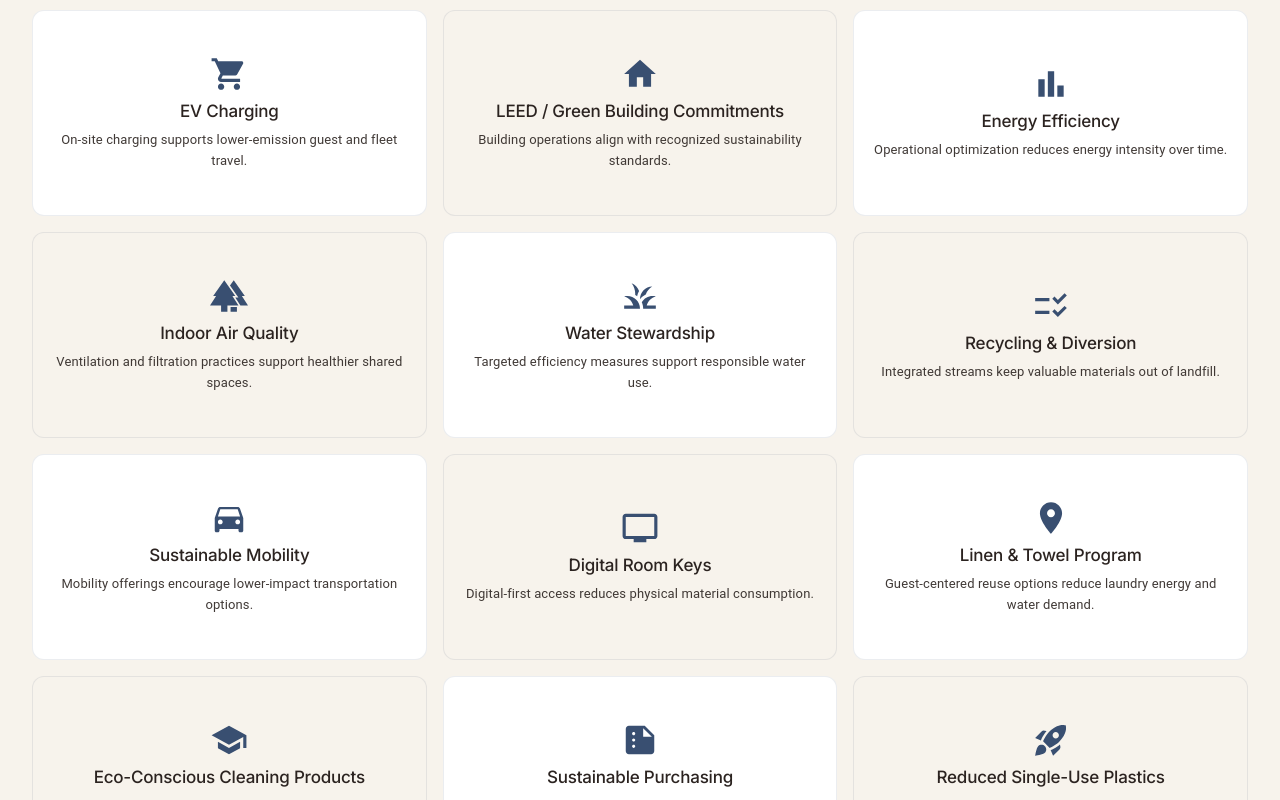
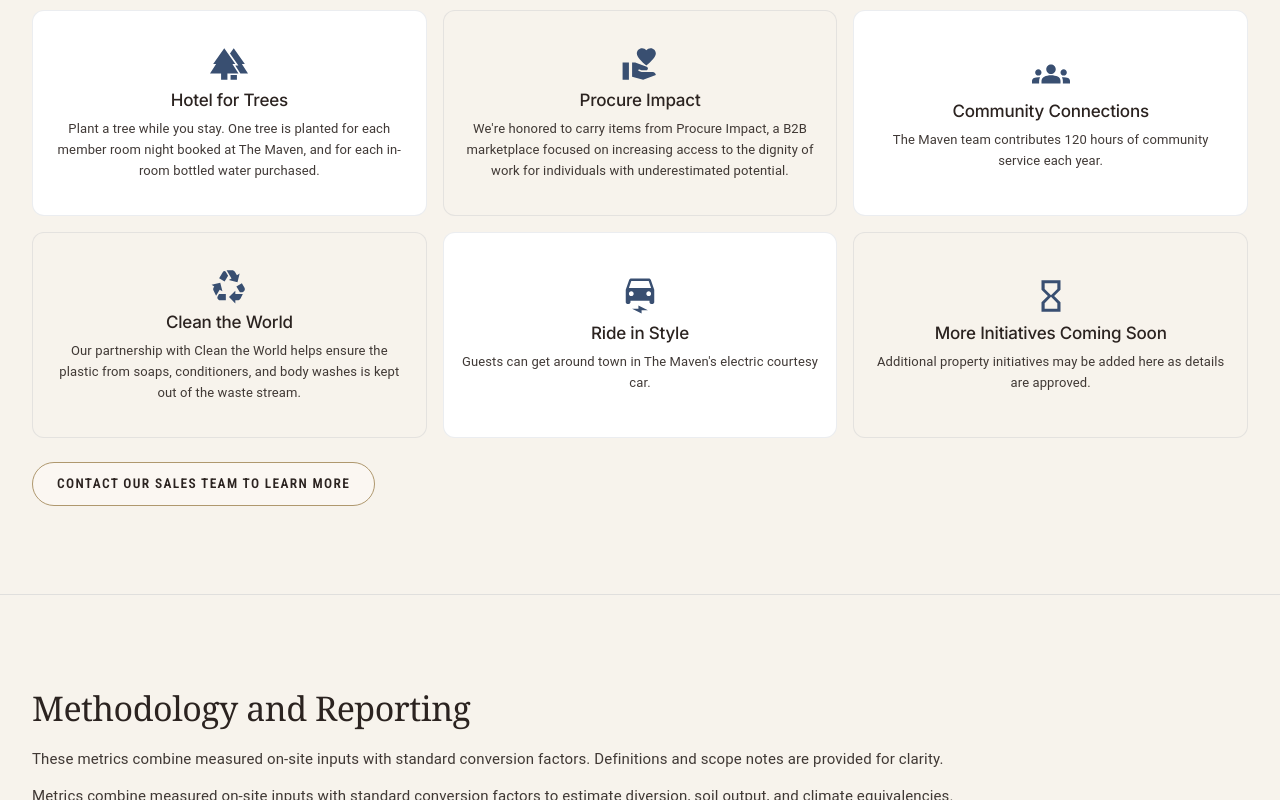
Before and after one commit to joerose99/susweb-rcc, a React (Create React App) app: page / in a window 1280 px wide. Shown: the part 6900-7700 px from the top of the page. Built offline with nearby package versions, Linux system fonts and the light colour scheme; a web font is replaced by a local one.

Commit message:
upated additional sustainability initiatives

```diff
--- a/src/pages/CircularFoodSystems/CircularFoodSystems.jsx
+++ b/src/pages/CircularFoodSystems/CircularFoodSystems.jsx
@@ -3,17 +3,14 @@
 import Typography from '@mui/material/Typography';
 import Button from '@mui/material/Button';
 import LocalGroceryStoreIcon from '@mui/icons-material/LocalGroceryStore';
-import HomeIcon from '@mui/icons-material/Home';
-import BarChartIcon from '@mui/icons-material/BarChart';
-import SchoolIcon from '@mui/icons-material/School';
-import DirectionsCarIcon from '@mui/icons-material/DirectionsCar';
-import TvIcon from '@mui/icons-material/Tv';
-import ChecklistRtlIcon from '@mui/icons-material/ChecklistRtl';
-import RocketLaunchIcon from '@mui/icons-material/RocketLaunch';
 import PlaceIcon from '@mui/icons-material/Place';
-import SummarizeIcon from '@mui/icons-material/Summarize';
 import ForestIcon from '@mui/icons-material/Forest';
 import GrassIcon from '@mui/icons-material/Grass';
+import VolunteerActivismIcon from '@mui/icons-material/VolunteerActivism';
+import GroupsIcon from '@mui/icons-material/Groups';
+import RecyclingIcon from '@mui/icons-material/Recycling';
+import ElectricCarIcon from '@mui/icons-material/ElectricCar';
+import HourglassEmptyIcon from '@mui/icons-material/HourglassEmpty';
 import ArrowForwardIcon from '@mui/icons-material/ArrowForward';
 import poweredByBioGreen from '../../assets/PoweredByBioGreen.svg';
 import biogreenHowItWorksLogo from '../../assets/biogreen-how-it-works.png';
@@ -151,64 +148,38 @@
 
 const initiatives = [
 	{
-		title: 'EV Charging',
-		description: 'On-site charging supports lower-emission guest and fleet travel.',
-		icon: LocalGroceryStoreIcon,
-	},
-	{
-		title: 'LEED / Green Building Commitments',
-		description: 'Building operations align with recognized sustainability standards.',
-		icon: HomeIcon,
-	},
-	{
-		title: 'Energy Efficiency',
-		description: 'Operational optimization reduces energy intensity over time.',
-		icon: BarChartIcon,
-	},
-	{
-		title: 'Indoor Air Quality',
-		description: 'Ventilation and filtration practices support healthier shared spaces.',
+		title: 'Hotel for Trees',
+		description:
+			'Plant a tree while you stay. One tree is planted for each member room night booked at The Maven, and for each in-room bottled water purchased.',
 		icon: ForestIcon,
 	},
 	{
-		title: 'Water Stewardship',
-		description: 'Targeted efficiency measures support responsible water use.',
-		icon: GrassIcon,
+		title: 'Procure Impact',
+		description:
+			"We're honored to carry items from Procure Impact, a B2B marketplace focused on increasing access to the dignity of work for individuals with underestimated potential.",
+		icon: VolunteerActivismIcon,
 	},
 	{
-		title: 'Recycling & Diversion',
-		description: 'Integrated streams keep valuable materials out of landfill.',
-		icon: ChecklistRtlIcon,
+		title: 'Community Connections',
+		description: 'The Maven team contributes 120 hours of community service each year.',
+		icon: GroupsIcon,
 	},
 	{
-		title: 'Sustainable Mobility',
-		description: 'Mobility offerings encourage lower-impact transportation options.',
-		icon: DirectionsCarIcon,
+		title: 'Clean the World',
+		description:
+			'Our partnership with Clean the World helps ensure the plastic from soaps, conditioners, and body washes is kept out of the waste stream.',
+		icon: RecyclingIcon,
 	},
 	{
-		title: 'Digital Room Keys',
-		description: 'Digital-first access reduces physical material consumption.',
-		icon: TvIcon,
+		title: 'Ride in Style',
+		description: "Guests can get around town in The Maven's electric courtesy car.",
+		icon: ElectricCarIcon,
 	},
 	{
-		title: 'Linen & Towel Program',
-		description: 'Guest-centered reuse options reduce laundry energy and water demand.',
-		icon: PlaceIcon,
-	},
-	{
-		title: 'Eco-Conscious Cleaning Products',
-		description: 'Preferred products support healthier operations and indoor environments.',
-		icon: SchoolIcon,
-	},
-	{
-		title: 'Sustainable Purchasing',
-		description: 'Procurement prioritizes responsible sourcing and supplier transparency.',
-		icon: SummarizeIcon,
-	},
-	{
-		title: 'Reduced Single-Use Plastics',
-		description: 'Material choices reduce disposable plastics across guest touchpoints.',
-		icon: RocketLaunchIcon,
+		title: 'More Initiatives Coming Soon',
+		description:
+			'Additional property initiatives may be added here as details are approved.',
+		icon: HourglassEmptyIcon,
 	},
 ];
 
@@ -1698,10 +1669,6 @@
 										fontSize: '13px',
 										color: BODY_GRAY,
 										lineHeight: 1.6,
-										display: '-webkit-box',
-										overflow: 'hidden',
-										WebkitLineClamp: 2,
-										WebkitBoxOrient: 'vertical',
 									}}>
 									{initiative.description}
 								</Typography>
```
